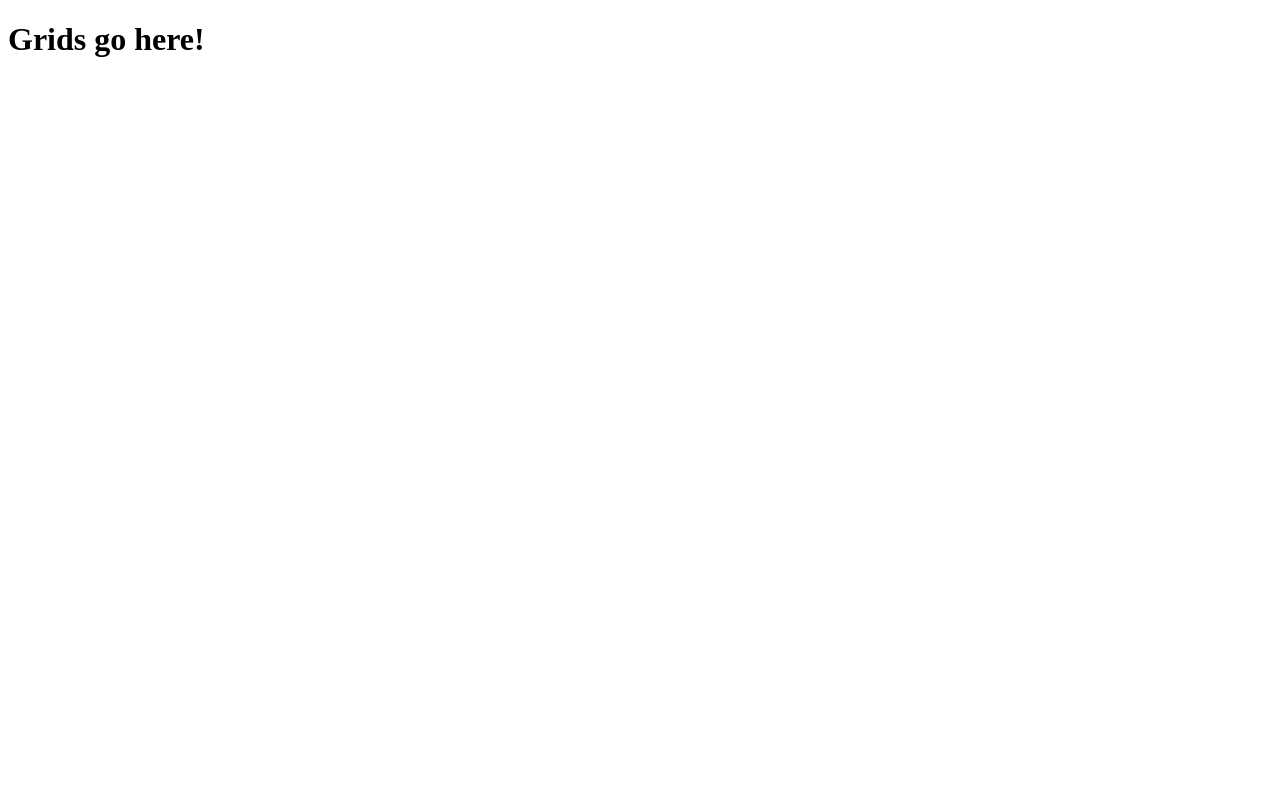
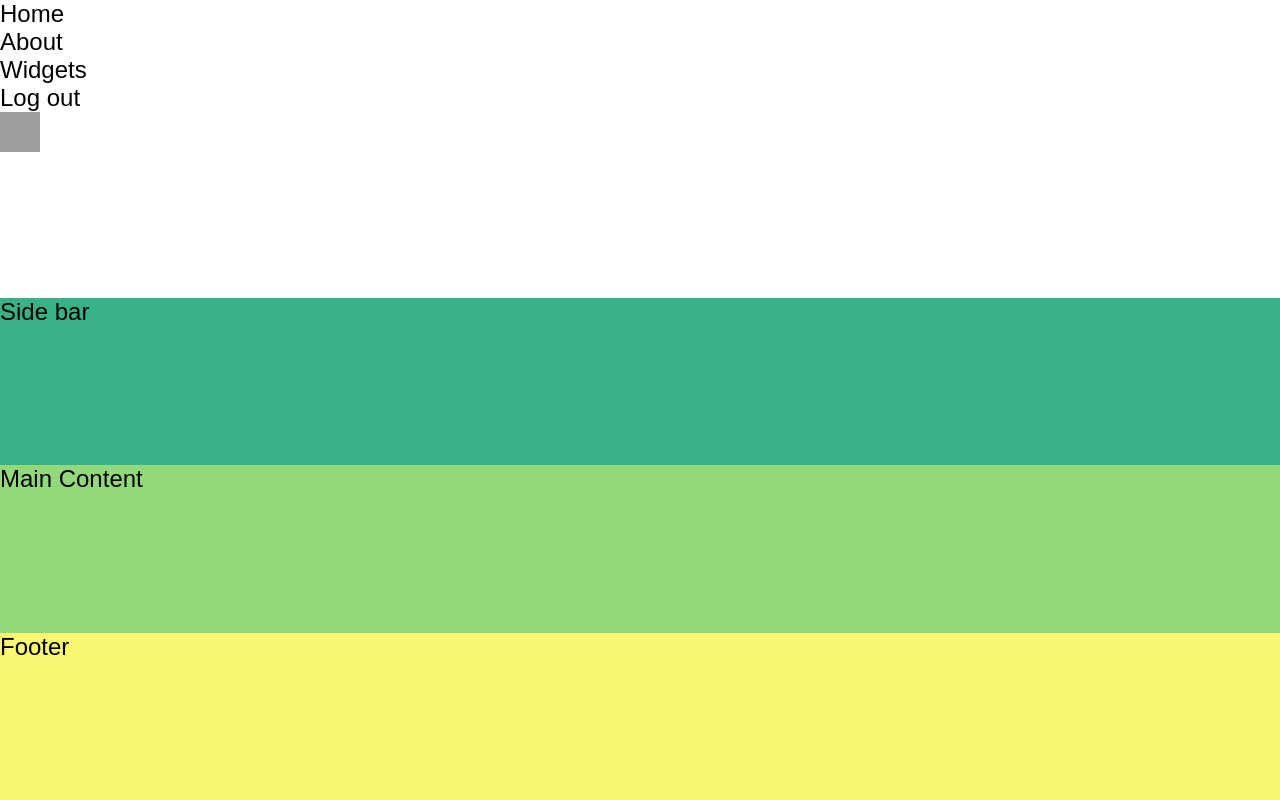
Before and after one commit to wolfsige/flexbox-grid, a plain HTML site: page index.html in a window 1280 px wide. Drawn offline with Linux system fonts and the light colour scheme; grey boxes are pictures that could not be loaded.

Commit message:
add grid templet elements

```diff
--- a/index.html
+++ b/index.html
@@ -8,6 +8,15 @@
   <title>Grid Practace</title>
 </head>
 <body>
-  <h1>Grids go here!</h1>
+  <nav>
+    <div>Home</div>
+    <div>About</div>
+    <div>Widgets</div>
+    <div>Log out</div>
+		<img src="https://picsum.photos/40/" alt="A randomly generated placeholder">
+  </nav>
+  <aside>Side bar</aside>
+  <main>Main Content</main>
+  <footer>Footer</footer>
 </body>
 </html>
--- a/style.css
+++ b/style.css
@@ -0,0 +1,19 @@
+body {
+  display: grid;
+  font-family: sans-serif;
+	font-size: 24px;
+	margin: 0;
+  min-height: 100vh;
+}
+
+aside {
+  background-color: #38b18a;
+}
+
+main {
+  background-color: #92d97c;
+}
+
+footer {
+  background-color: #f9f871;
+}
```
